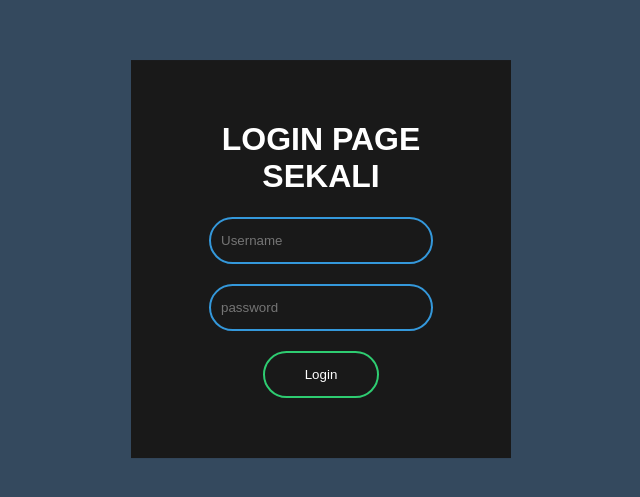
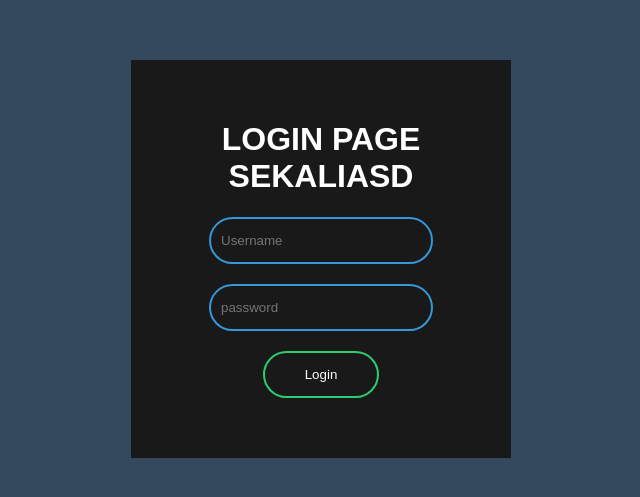
Before and after one commit to ridho00123/theme-portfolio, a plain HTML site: page index.html in a window 1280 px wide. Shown: the part 141-638 px from the top of the page, without its empty margins (319-959 px from the left). Drawn offline with Linux system fonts and the light colour scheme.

Commit message:
update judul2

```diff
--- a/index.html
+++ b/index.html
@@ -9,7 +9,7 @@
 <body>
 
 <form action="" class="box">
-	<h1>Login Page Sekali</h1>
+	<h1>Login Page Sekaliasd</h1>
 	<input type="text" placeholder="Username">
 	<input type="password" placeholder="password">
 	<button type="submit" value="login">Login</button>
```
